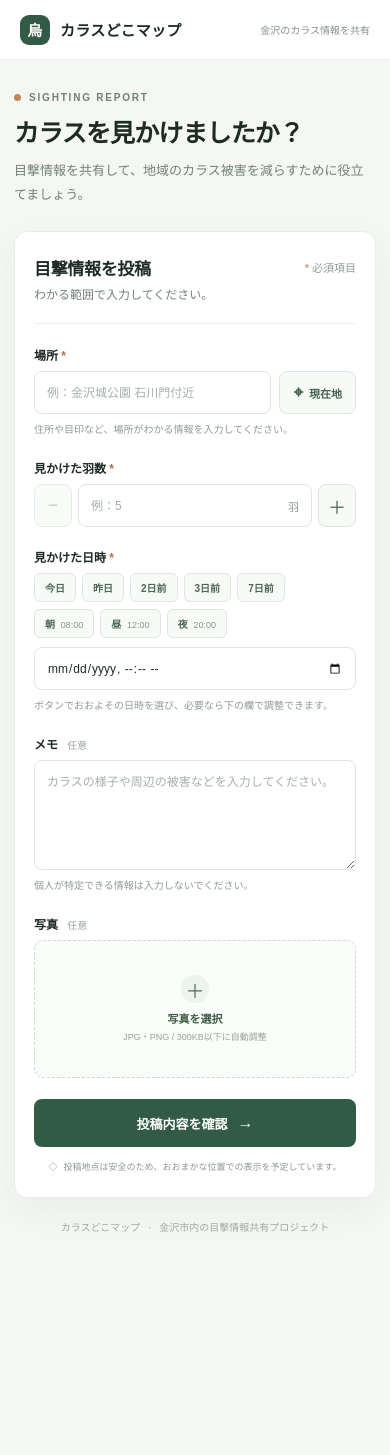
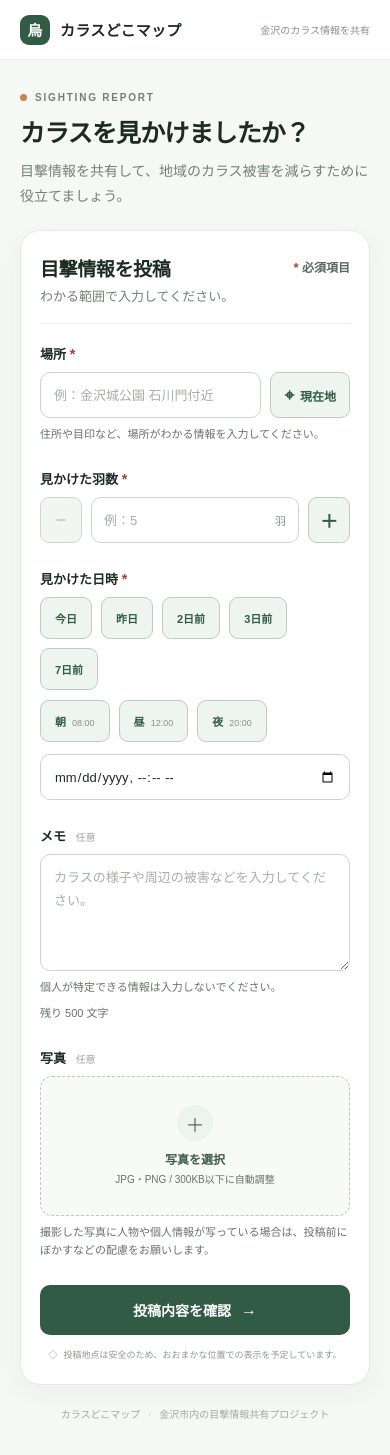
Before and after one commit to haruki11223/karasu-doko-map, a Next.js app: page / in a window 390 px wide. Before the commit the page ends 1268 px from the top, so only its background shows below. Built offline with nearby package versions, Linux system fonts and the light colour scheme; no server answers.

Commit message:
投稿フォーム改善、Supabase連携

```diff
--- a/app/globals.css
+++ b/app/globals.css
@@ -105,3 +105,108 @@ input:focus, textarea:focus { border-color: #73917c; box-shadow: 0 0 0 3px rgb(9
   .field-grid { grid-template-columns: 1fr; gap: 0; }
   .card-heading h2 { font-size: 17px; }
 }
+
+/* Small Material-inspired refinements: clearer hierarchy, controls, and focus states. */
+:root {
+  --background: #f6f8f5;
+  --line: #dfe6df;
+}
+
+.page-content { width: min(100% - 40px, 660px); padding-top: 44px; }
+.intro-copy { font-size: 14px; line-height: 1.75; }
+.form-card { padding: 32px 36px 30px; border-color: #e4e9e3; border-radius: 20px; box-shadow: 0 8px 28px rgb(32 54 40 / 5%); }
+.card-heading h2 { font-size: 19px; }
+.card-heading p { font-size: 13px; }
+.field-group { margin-bottom: 23px; }
+.field-group > label:first-child { margin-bottom: 9px; font-size: 13px; }
+input:not([type="file"]), textarea { border-color: #cbd5cc; border-radius: 10px; }
+input:not([type="file"]) { height: 46px; padding: 0 13px; font-size: 13px; }
+textarea { min-height: 104px; padding: 12px 13px; font-size: 13px; line-height: 1.75; }
+input:focus, textarea:focus { border-color: var(--green); box-shadow: 0 0 0 3px rgb(49 91 69 / 14%); }
+.field-hint { color: #69766e; font-size: 11px; line-height: 1.65; }
+.location-button, .count-stepper, .quick-pick { border-color: #d5dfd6; border-radius: 9px; background: #f3f7f3; color: #365a40; }
+.location-button { min-height: 46px; font-size: 12px; }
+.count-control { grid-template-columns: 42px minmax(0, 1fr) 42px; gap: 8px; }
+.count-stepper { height: 46px; }
+.quick-pick { min-height: 32px; font-size: 11px; }
+.submit-button { min-height: 50px; height: auto; border-radius: 10px; font-size: 14px; }
+.submit-button:disabled { cursor: wait; opacity: .75; }
+.location-button:focus-visible, .count-stepper:focus-visible, .quick-pick:focus-visible, .submit-button:focus-visible, .brand:focus-visible { outline: 3px solid rgb(49 91 69 / 30%); outline-offset: 2px; }
+
+@media (max-width: 560px) {
+  .page-content { padding-top: 32px; }
+  .form-card { padding: 23px 19px 21px; }
+}
+
+.quick-pick.is-selected { border-color: var(--green); background: var(--green); color: #fff; }
+.quick-pick.is-selected span { color: #e2eee5; }
+.quick-pick.is-selected:hover { border-color: var(--green-dark); background: var(--green-dark); }
+
+.required-note { color: #59675e; font-size: 12px; font-weight: 600; }
+.required-note span, .required-mark { color: #a34332; font-size: 1.1em; font-weight: 800; }
+.error-message, .submit-notice.is-error { border: 1px solid #e6b7ae; border-radius: 9px; background: #fff4f1; color: #8f3023; }
+.error-message { padding: 9px 11px; font-size: 12px; font-weight: 600; }
+.submit-notice { border: 1px solid #d6e6d8; border-radius: 9px; font-size: 12px; }
+
+.upload-box {
+  min-height: 148px;
+  padding: 20px;
+  border: 1.5px dashed #b9cabb;
+  border-radius: 12px;
+  background: #f7faf7;
+}
+.upload-box:hover { border-color: #66866e; background: #f1f6f1; }
+.upload-box:focus-within { outline: 3px solid rgb(49 91 69 / 22%); outline-offset: 2px; }
+.upload-icon { width: 36px; height: 36px; margin-bottom: 9px; }
+.upload-title { font-size: 12px; }
+.upload-hint { color: #69766e; font-size: 10px; }
+.upload-box.has-photo { gap: 2px; background: #f5f8f5; }
+.photo-preview { max-height: 260px; padding: 8px; border-radius: 10px; background: #e9efea; }
+.upload-change { padding: 7px 14px; border: 1px solid #cbd8cd; border-radius: 999px; background: #fff; color: #315b45; font-size: 11px; font-weight: 700; }
+.upload-box:hover .upload-change { border-color: #8ea793; background: #f4f8f4; }
+
+@media (max-width: 560px) {
+  .upload-box { min-height: 140px; padding: 16px; }
+  .photo-preview { max-height: 220px; }
+  .upload-change { min-height: 36px; display: inline-flex; align-items: center; }
+}
+
+@media (max-width: 560px) {
+  .intro { margin-bottom: 22px; }
+  .card-heading { gap: 8px; padding-bottom: 18px; margin-bottom: 20px; }
+  .field-group { margin-bottom: 26px; }
+  .location-row { gap: 9px; }
+  .quick-picks { gap: 9px; margin-bottom: 10px; }
+  .quick-pick { min-height: 42px; padding-right: 14px; padding-left: 14px; }
+  .time-picks { margin-top: 2px; margin-bottom: 12px; }
+  .count-control { gap: 9px; }
+}
+
+/* Keep interactive controls distinct from fields and supporting text. */
+:root {
+  --action-surface: #eef4ef;
+  --action-outline: #bdcdbf;
+  --action-ink: #315b45;
+}
+
+.location-button, .count-stepper, .quick-pick {
+  border: 1px solid var(--action-outline);
+  background: var(--action-surface);
+  color: var(--action-ink);
+  font-weight: 600;
+  cursor: pointer;
+  transition: background .15s, border-color .15s, box-shadow .15s, transform .1s;
+}
+.location-button:hover:not(:disabled), .count-stepper:hover:not(:disabled), .quick-pick:hover {
+  border-color: #819d86;
+  background: #e2eee4;
+}
+.location-button:active:not(:disabled), .count-stepper:active:not(:disabled), .quick-pick:active { transform: translateY(1px); }
+.quick-pick.is-selected, .quick-pick.is-selected:hover { border-color: var(--green); background: var(--green); color: #fff; }
+.quick-pick.is-selected span { color: #e2eee5; }
+.upload-box { cursor: pointer; }
+.upload-box:hover { border-color: #66866e; background: #edf4ee; }
+.upload-change { border-color: var(--action-outline); color: var(--action-ink); font-weight: 700; }
+.field-hint, .inline-message, .privacy-note { cursor: default; }
+.field-hint { color: #65736a; }
+.upload-hint { color: #65736a; }
--- a/app/page.tsx
+++ b/app/page.tsx
@@ -1,6 +1,7 @@
 "use client";
 
-import { ChangeEvent, FormEvent, useEffect, useState } from "react";
+import { ChangeEvent, FormEvent, useEffect, useRef, useState } from "react";
+import { createPost, getPosts } from "@/lib/posts";
 
 const MAX_PHOTO_SIZE = 300 * 1024;
 
@@ -61,12 +62,19 @@ function compressPhoto(file: File): Promise<File> {
 export default function Home() {
   const [crowCount, setCrowCount] = useState("");
   const [observedAt, setObservedAt] = useState("");
+  const [selectedDateShortcut, setSelectedDateShortcut] = useState<number | null>(null);
+  const [selectedTimeShortcut, setSelectedTimeShortcut] = useState<number | null>(null);
+  const [note, setNote] = useState("");
   const [photo, setPhoto] = useState<File | null>(null);
   const [photoPreview, setPhotoPreview] = useState("");
   const [photoError, setPhotoError] = useState("");
   const [locationMessage, setLocationMessage] = useState("");
   const [notice, setNotice] = useState("");
+  const [noticeIsError, setNoticeIsError] = useState(false);
   const [isLocating, setIsLocating] = useState(false);
+  const [isSubmitting, setIsSubmitting] = useState(false);
+  const [coordinates, setCoordinates] = useState({ lat: 36.565, lng: 136.659 });
+  const placeInput = useRef<HTMLInputElement>(null);
 
   function setObservedDate(daysAgo: number) {
     const date = new Date();
@@ -74,6 +82,7 @@ export default function Home() {
     const datePart = [date.getFullYear(), String(date.getMonth() + 1).padStart(2, "0"), String(date.getDate()).padStart(2, "0")].join("-");
     const timePart = observedAt.split("T")[1] ?? "08:00";
     setObservedAt(`${datePart}T${timePart}`);
+    setSelectedDateShortcut(daysAgo);
   }
 
   function setObservedTime(hour: number) {
@@ -83,6 +92,7 @@ export default function Home() {
       return [today.getFullYear(), String(today.getMonth() + 1).padStart(2, "0"), String(today.getDate()).padStart(2, "0")].join("-");
     })();
     setObservedAt(`${date}T${String(hour).padStart(2, "0")}:00`);
+    setSelectedTimeShortcut(hour);
   }
 
   useEffect(() => {
@@ -122,9 +132,12 @@ export default function Home() {
     setLocationMessage("");
     navigator.geolocation.getCurrentPosition(
       ({ coords }) => {
-        const locationInput = document.getElementById("place") as HTMLInputElement | null;
-        if (locationInput) {
-          locationInput.value = `現在地（${coords.latitude.toFixed(5)}, ${coords.longitude.toFixed(5)}）`;
+        setCoordinates({
+          lat: Number(coords.latitude.toFixed(3)),
+          lng: Number(coords.longitude.toFixed(3)),
+        });
+        if (placeInput.current) {
+          placeInput.current.value = `現在地（${coords.latitude.toFixed(3)}, ${coords.longitude.toFixed(3)}）`;
         }
         setLocationMessage("現在地を場所欄に入力しました。必要に応じて場所の名前に書き換えてください。");
         setIsLocating(false);
@@ -137,11 +150,49 @@ export default function Home() {
     );
   }
 
-  function handleSubmit(event: FormEvent<HTMLFormElement>) {
+  async function handleSubmit(event: FormEvent<HTMLFormElement>) {
     event.preventDefault();
     const form = event.currentTarget;
-    if (!form.reportValidity()) return;
-    setNotice("入力内容を確認しました。投稿の保存機能は準備中です。");
+    if (!form.reportValidity()) {
+      setNotice("必須項目を入力してください。赤い「*」が付いた項目をご確認ください。");
+      setNoticeIsError(true);
+      return;
+    }
+    const formData = new FormData(form);
+    setIsSubmitting(true);
+    setNotice("");
+    setNoticeIsError(false);
+
+    try {
+      await createPost({
+        lat: coordinates.lat,
+        lng: coordinates.lng,
+        place_name: String(formData.get("place") ?? "").trim(),
+        crow_count: Number(formData.get("crow_count")),
+        observed_at: new Date(String(formData.get("observed_at"))).toISOString(),
+        note: String(formData.get("note") ?? "").trim(),
+      });
+      setNotice("投稿を保存しました。写真のアップロード機能は未接続のため、写真は保存されていません。");
+      try {
+        const posts = await getPosts();
+        setNotice(`投稿を保存しました。最新の投稿を${posts.length}件取得しました。写真のアップロード機能は未接続のため、写真は保存されていません。`);
+      } catch {
+        setNotice("投稿を保存しましたが、投稿一覧を取得できませんでした。写真のアップロード機能は未接続のため、写真は保存されていません。");
+      }
+      form.reset();
+      setCrowCount("");
+      setObservedAt("");
+      setSelectedDateShortcut(null);
+      setSelectedTimeShortcut(null);
+      setNote("");
+      setPhoto(null);
+      setPhotoPreview("");
+    } catch (error) {
+      setNotice(error instanceof Error ? error.message : "投稿を保存できませんでした。入力内容を確認して、もう一度お試しください。");
+      setNoticeIsError(true);
+    } finally {
+      setIsSubmitting(false);
+    }
   }
 
   return (
@@ -174,7 +225,7 @@ export default function Home() {
             <div className="field-group">
               <label htmlFor="place">場所 <span className="required-mark">*</span></label>
               <div className="location-row">
-                <input id="place" name="place" type="text" placeholder="例：金沢城公園 石川門付近" required maxLength={100} />
+                <input ref={placeInput} id="place" name="place" type="text" placeholder="例：金沢城公園 石川門付近" required maxLength={100} />
                 <button className="location-button" type="button" onClick={fillCurrentLocation} disabled={isLocating}>
                   <span aria-hidden="true">⌖</span>{isLocating ? "取得中…" : "現在地"}
                 </button>
@@ -199,28 +250,28 @@ export default function Home() {
                 <label htmlFor="observed-at">見かけた日時 <span className="required-mark">*</span></label>
                 <div className="quick-picks" aria-label="日付を簡単に入力">
                   {[{ label: "今日", days: 0 }, { label: "昨日", days: 1 }, { label: "2日前", days: 2 }, { label: "3日前", days: 3 }, { label: "7日前", days: 7 }].map(({ label, days }) => (
-                    <button className="quick-pick" key={label} type="button" onClick={() => setObservedDate(days)}>{label}</button>
+                    <button className={`quick-pick${selectedDateShortcut === days ? " is-selected" : ""}`} key={label} type="button" aria-pressed={selectedDateShortcut === days} onClick={() => setObservedDate(days)}>{label}</button>
                   ))}
                 </div>
                 <div className="quick-picks time-picks" aria-label="時間帯を簡単に入力">
                   {[{ label: "朝", hour: 8 }, { label: "昼", hour: 12 }, { label: "夜", hour: 20 }].map(({ label, hour }) => (
-                    <button className="quick-pick" key={label} type="button" onClick={() => setObservedTime(hour)}>{label} <span>{String(hour).padStart(2, "0")}:00</span></button>
+                    <button className={`quick-pick${selectedTimeShortcut === hour ? " is-selected" : ""}`} key={label} type="button" aria-pressed={selectedTimeShortcut === hour} onClick={() => setObservedTime(hour)}>{label} <span>{String(hour).padStart(2, "0")}:00</span></button>
                   ))}
                 </div>
-                <input id="observed-at" name="observed_at" type="datetime-local" value={observedAt} onChange={(event) => setObservedAt(event.target.value)} required />
-                <p className="field-hint">ボタンでおおよその日時を選び、必要なら下の欄で調整できます。</p>
+                <input id="observed-at" name="observed_at" type="datetime-local" value={observedAt} onChange={(event) => { setObservedAt(event.target.value); setSelectedDateShortcut(null); setSelectedTimeShortcut(null); }} required />
               </div>
             </div>
 
             <div className="field-group">
               <label htmlFor="note">メモ <span className="optional-label">任意</span></label>
-              <textarea id="note" name="note" rows={4} maxLength={500} placeholder="カラスの様子や周辺の被害などを入力してください。" />
+              <textarea id="note" name="note" rows={4} maxLength={500} placeholder="カラスの様子や周辺の被害などを入力してください。" value={note} onChange={(event) => setNote(event.target.value)} />
               <p className="field-hint">個人が特定できる情報は入力しないでください。</p>
+              <p className="field-hint">残り {500 - note.length} 文字</p>
             </div>
 
             <div className="field-group">
               <label htmlFor="photo">写真 <span className="optional-label">任意</span></label>
-              <label className="upload-box" htmlFor="photo">
+              <label className={`upload-box${photoPreview ? " has-photo" : ""}`} htmlFor="photo">
                 {photoPreview ? (
                   <>
                     {/* eslint-disable-next-line @next/next/no-img-element */}
@@ -236,12 +287,13 @@ export default function Home() {
                 )}
                 <input id="photo" name="photo" type="file" accept="image/*" onChange={handlePhotoChange} />
               </label>
+              <p className="field-hint">撮影した写真に人物や個人情報が写っている場合は、投稿前にぼかすなどの配慮をお願いします。</p>
               {photo && <p className="field-hint">準備できました（{Math.max(1, Math.round(photo.size / 1024))}KB）。位置情報を含む画像情報は除去しています。</p>}
               {photoError && <p className="error-message" role="alert">{photoError}</p>}
             </div>
 
-            {notice && <p className="submit-notice" role="status">{notice}</p>}
-            <button className="submit-button" type="submit">投稿内容を確認 <span aria-hidden="true">→</span></button>
+            {notice && <p className={`submit-notice${noticeIsError ? " is-error" : ""}`} role={noticeIsError ? "alert" : "status"}>{notice}</p>}
+            <button className="submit-button" type="submit" disabled={isSubmitting}>{isSubmitting ? "投稿を保存中…" : "投稿内容を確認"} <span aria-hidden="true">→</span></button>
             <p className="privacy-note"><span aria-hidden="true">◇</span> 投稿地点は安全のため、おおまかな位置での表示を予定しています。</p>
           </form>
         </section>
```
